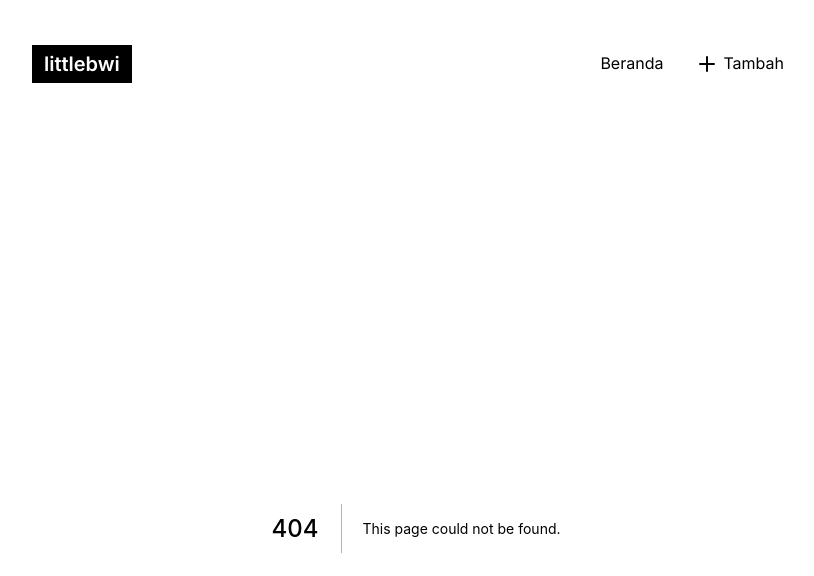
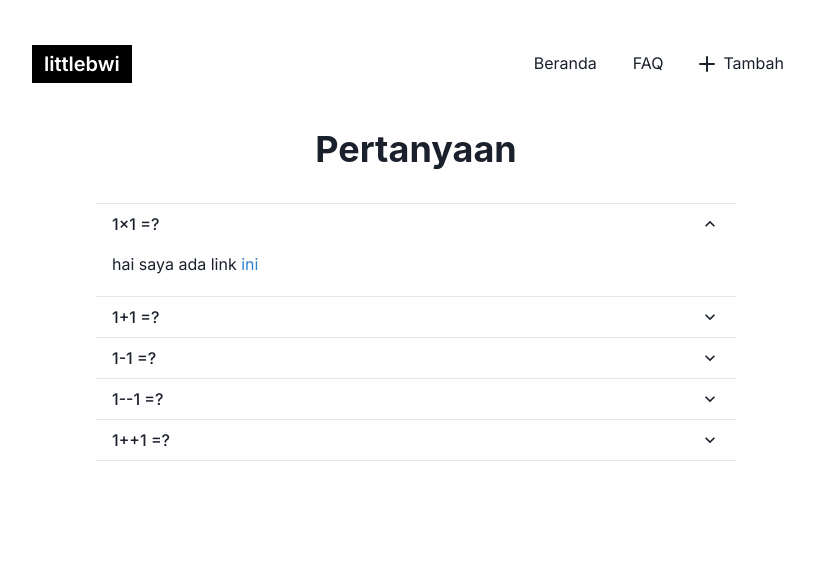
Before and after one commit to kalwabed/littlebwi, a Next.js app: page /faq in a window 1280 px wide. Before the commit this address had no page. Shown: the top 576 px of the page, without its empty margins (224-1038 px from the left). Built offline with nearby package versions, Linux system fonts and the light colour scheme.

Commit message:
feat: faq page

```diff
--- /dev/null
+++ b/src/components/FaqList.tsx
@@ -0,0 +1,41 @@
+import { Accordion, AccordionButton, AccordionIcon, AccordionItem, AccordionPanel, Box, Link } from '@chakra-ui/react'
+
+const faqs = [
+  {
+    ask: '1x1 =?',
+    answer: (
+      <p>
+        hai saya ada link{' '}
+        <Link href="href" color="blue.500">
+          ini
+        </Link>
+      </p>
+    )
+  },
+  { ask: '1+1 =?', answer: '2' },
+  { ask: '1-1 =?', answer: '2' },
+  { ask: '1--1 =?', answer: '2' },
+  { ask: '1++1 =?', answer: '2' }
+]
+
+const FaqList = () => {
+  return (
+    <Accordion mt={8} defaultIndex={[0]}>
+      {faqs.map(faq => (
+        <AccordionItem key={faq.ask}>
+          <h2>
+            <AccordionButton>
+              <Box textAlign="left" flex="1" fontWeight="medium">
+                {faq.ask}
+              </Box>
+              <AccordionIcon />
+            </AccordionButton>
+          </h2>
+          <AccordionPanel>{faq.answer}</AccordionPanel>
+        </AccordionItem>
+      ))}
+    </Accordion>
+  )
+}
+
+export default FaqList
--- a/src/components/layout/Header.tsx
+++ b/src/components/layout/Header.tsx
@@ -1,5 +1,5 @@
 import { AddIcon } from '@chakra-ui/icons'
-import { Flex, LinkProps, Text, HStack, Box, Button, ButtonProps } from '@chakra-ui/react'
+import { Flex, Text, HStack, Box, Button, ButtonProps } from '@chakra-ui/react'
 import Link from 'next/link'
 
 import Container from '../Container'
@@ -35,6 +35,7 @@ const Header = () => {
 
         <HStack spacing={1} mt={[2, 0]}>
           <NavLink href="/">Beranda</NavLink>
+          <NavLink href="/faq">FAQ</NavLink>
           <NavLink href="/new" leftIcon={<AddIcon />}>
             Tambah
           </NavLink>
--- /dev/null
+++ b/src/pages/faq.tsx
@@ -0,0 +1,17 @@
+import { Heading } from '@chakra-ui/react'
+
+import Container from '@/components/Container'
+import FaqList from '@/components/FaqList'
+
+const FaqPage = () => {
+  return (
+    <Container px={[4, 16]}>
+      <Heading as="h1" textAlign="center">
+        Pertanyaan
+      </Heading>
+      <FaqList />
+    </Container>
+  )
+}
+
+export default FaqPage
```
